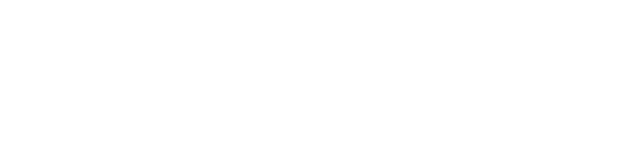
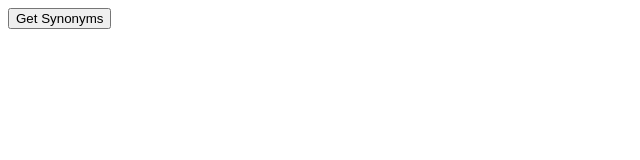
Before and after one commit to CodeRacon/openthesaurus, a plain HTML site: page index.html in a window 1280 px wide. Shown: the whole page, without its empty margins (0-640 px from the left). Drawn offline with Linux system fonts and the light colour scheme.

Commit message:
coded test-function to fetch data

```diff
--- a/index.html
+++ b/index.html
@@ -5,7 +5,9 @@
     <meta name="viewport" content="width=device-width, initial-scale=1.0" />
     <link rel="stylesheet" href="style.css" />
     <script defer src="script.js"></script>
-    <title>Opwn Thesaurus</title>
+    <title>Open Thesaurus</title>
   </head>
-  <body></body>
+  <body>
+    <button onclick="getSynonyms()">Get Synonyms</button>
+  </body>
 </html>
--- a/script.js
+++ b/script.js
@@ -0,0 +1,7 @@
+async function getSynonyms() {
+  let url =
+    'https://www.openthesaurus.de/synonyme/search?q=test&format=application/json';
+
+  let response = await fetch(url);
+  console.log('Response is: ', response);
+}
```
